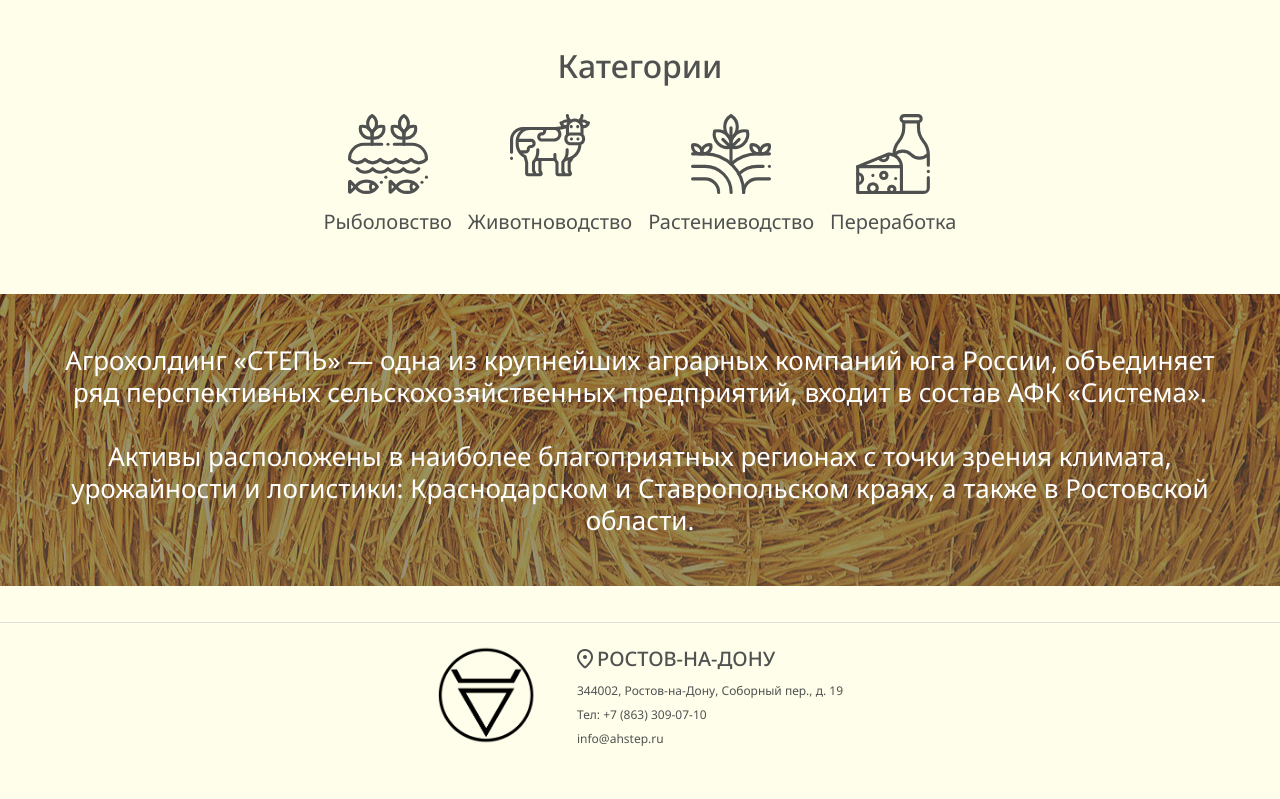
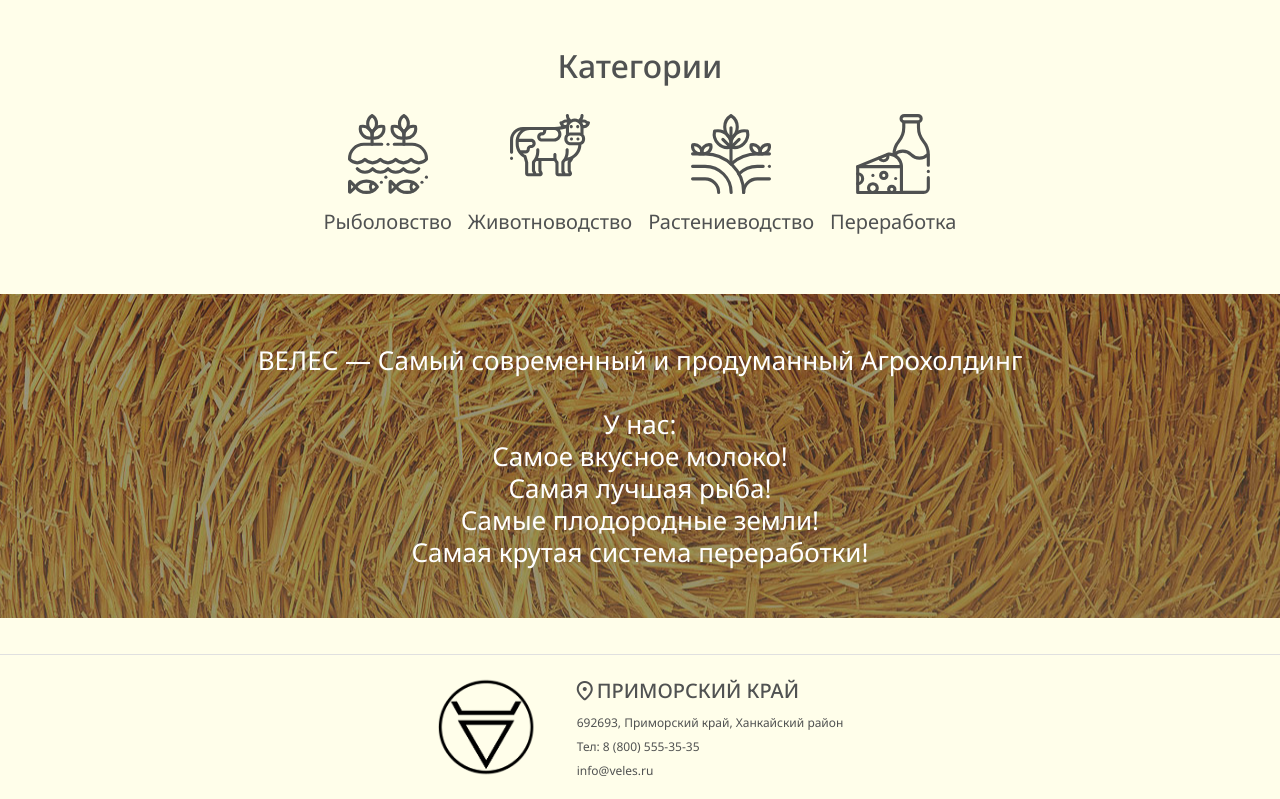
Before and after one commit to lentryd/t-project1, a Vue app: page / in a window 1280 px wide. Shown: the part 469-1268 px from the top of the page. Before the commit the page ends 1236 px from the top, so only its background shows below. Built offline with nearby package versions, Linux system fonts and the light colour scheme.

Commit message:
footer change

```diff
--- a/src/components/Footer.vue
+++ b/src/components/Footer.vue
@@ -5,14 +5,14 @@
     <div class="location">
       <div class="location__title">
         <span class="material-symbols-rounded"> location_on </span>
-        <span>РОСТОВ-НА-ДОНУ</span>
+        <span>ПРИМОРСКИЙ КРАЙ</span>
       </div>
       <span class="location__description">
-        344002, Ростов-на-Дону, Соборный пер., д. 19
+        692693, Приморский край, Ханкайский район
         <br />
-        Тел: +7 (863) 309-07-10
+        Тел: 8 (800) 555-35-35
         <br />
-        info@ahstep.ru
+        info@veles.ru
       </span>
     </div>
   </footer>
--- a/src/views/Home.vue
+++ b/src/views/Home.vue
@@ -35,14 +35,18 @@
 
 	<Parallax :path="require('@/assets/img/parallax_pic1.jpg')" position="center">
 		<div class="parallax__text">
-			Агрохолдинг «СТЕПЬ» — одна из крупнейших аграрных компаний юга России,
-			объединяет ряд перспективных сельскохозяйственных предприятий, входит в
-			состав АФК «Система».
+			ВЕЛЕС — Самый современный и продуманный Агрохолдинг
 			<br />
 			<br />
-			Активы расположены в наиболее благоприятных регионах с точки зрения
-			климата, урожайности и логистики: Краснодарском и Ставропольском краях, а
-			также в Ростовской области.
+			У нас:
+			<br />
+			Самое вкусное молоко!
+			<br />
+			Самая лучшая рыба!
+			<br />
+			Самые плодородные земли!
+			<br />
+			Самая крутая система переработки!
 		</div>
 	</Parallax>
 </template>
```
